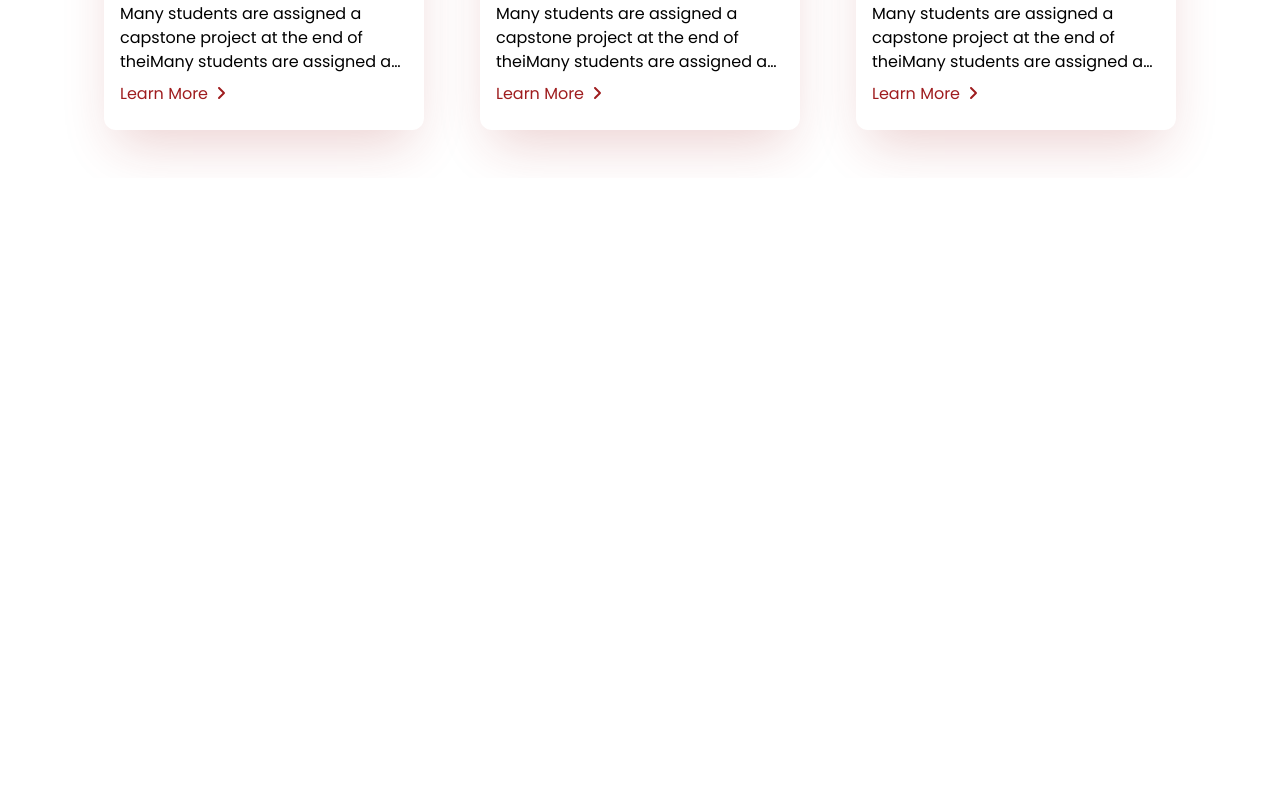
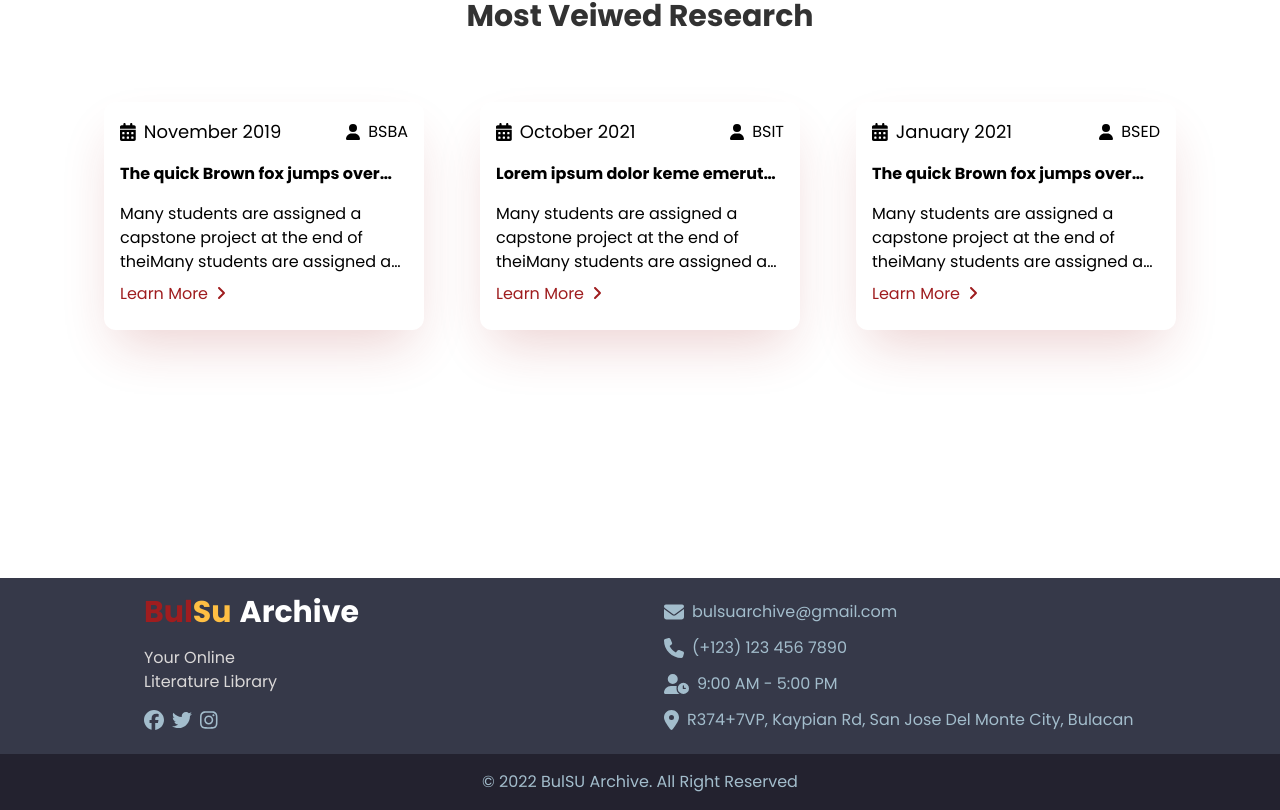
Before and after one commit to Ayban-17/BulSu-Archive, a React (Vite) app: page / in a window 1280 px wide. Shown: the part 2776-3586 px from the top of the page. Before the commit the page ends 2954 px from the top, so only its background shows below. Built offline with nearby package versions, Linux system fonts and the light colour scheme; a web font is replaced by a local one.

Commit message:
landing page done

```diff
--- a/package.json
+++ b/package.json
@@ -13,6 +13,7 @@
     "@emotion/react": "^11.11.0",
     "@emotion/styled": "^11.11.0",
     "@fortawesome/fontawesome-svg-core": "^6.4.0",
+    "@fortawesome/free-brands-svg-icons": "^6.4.0",
     "@fortawesome/free-solid-svg-icons": "^6.4.0",
     "@fortawesome/react-fontawesome": "^0.2.0",
     "@mui/material": "^5.13.3",
--- a/src/components/home/Home.jsx
+++ b/src/components/home/Home.jsx
@@ -3,6 +3,7 @@ import Hero from "./hero/Hero";
 import Holdings from "./holdings/Holdings";
 import Features from "./features/Features";
 import MostViewed from "./MostViewed/MostViewed";
+import Footer from "./footer/Footer";
 
 const Home = () => {
   return (
@@ -12,6 +13,7 @@ const Home = () => {
       <Holdings />
       <Features />
       <MostViewed />
+      <Footer />
     </div>
   );
 };
--- a/src/components/home/MostViewed/MostViewed.jsx
+++ b/src/components/home/MostViewed/MostViewed.jsx
@@ -31,7 +31,7 @@ const contents = [
 
 const MostViewed = () => {
   return (
-    <section className="">
+    <section className="h-screen flex flex-col justify-center items-center">
       <Title title="Most Veiwed Research" style={title} />
 
       <div className="max-w-sm p-5 my-0 mx-auto md:max-w-full md:flex md:justify-center">
--- a/src/components/home/features/Features.jsx
+++ b/src/components/home/features/Features.jsx
@@ -17,7 +17,7 @@ const styleMla =
 //Contents
 const content = {
   apa: {
-    title: "LEARN HOW TO CITATE A PAPER",
+    title: "LEARN HOW TO CITE A PAPER",
     text: "Write your citation in APA format",
     description:
       "The APA style manual outlines the formatting and indication requirements for references in research papers. To make sure that your research paper is easy to read and has all of the crucial information, APA provides style and writing guidelines.",
@@ -26,7 +26,7 @@ const content = {
     display: "flex-row",
   },
   mla: {
-    title: "LEARN HOW TO CITATE A PAPER",
+    title: "LEARN HOW TO CITE A PAPER",
     text: "Write your citation in MLA format",
     description:
       "MLA offers writers with a technique for citing their sources in their essays and Works Cited pages using parenthetical citation. MLA enhances writers' legitimacy by highlighting their adherence to their sources.",
--- /dev/null
+++ b/src/components/home/footer/Footer.jsx
@@ -0,0 +1,111 @@
+import Logo from "../header/Logo";
+import Title from "../reusable/Title";
+import Text from "../reusable/Text";
+import Icon from "../reusable/Icon";
+import {
+  faFacebook,
+  faTwitter,
+  faInstagram,
+} from "@fortawesome/free-brands-svg-icons";
+import {
+  faEnvelope,
+  faPhone,
+  faUserClock,
+  faLocationDot,
+} from "@fortawesome/free-solid-svg-icons";
+
+//STYLES
+const iconStyle =
+  "text-footerText1 m-2 text-3xl md:text-xl cursor-pointer hover:transform hover:scale-125 lg:m-0 lg:mr-2";
+const title = "text-footerText2";
+const logo = "text-white";
+
+//CONTENTS
+const icons = [faFacebook, faTwitter, faInstagram];
+const informations = [
+  {
+    icon: faEnvelope,
+    text: "bulsuarchive@gmail.com",
+    link: "https://mail.google.com/mail/u/0/?tab=rm&ogbl#inbox?compose=new",
+  },
+  { icon: faPhone, text: "(+123) 123 456 7890", link: "" },
+  {
+    icon: faUserClock,
+    text: "9:00 AM - 5:00 PM",
+    link: "",
+  },
+  {
+    icon: faLocationDot,
+    text: "R374+7VP, Kaypian Rd, San Jose Del Monte City, Bulacan",
+    link: "https://www.google.com/maps/place/Bulacan+State+University+-+Sarmiento+Campus/@14.8132224,121.0407273,15z/data=!4m7!3m6!1s0x3397af72d79b3177:0x226158a75fd9e553!8m2!3d14.8132953!4d121.0571761!15sCilidWxhY2FuIHN0YXRlIHVuaXZlcnNpdHkgc2FybWllbnRvIGNhbXB1c5IBBnNjaG9vbOABAA!16s%2Fg%2F11c2kfj_k1?coh=164777&entry=tt&shorturl=1",
+  },
+];
+
+const Footer = () => {
+  return (
+    <section className="font-poppins">
+      <div className="bg-footerbg1  lg:grid lg:grid-cols-2 lg:px-32">
+        <div className=" flex flex-col items-center p-4 gap-4 lg:items-start">
+          <Logo style={logo} />
+          <div className="text-center lg:text-left">
+            <Title title="Your Online " style={title} />
+            <Title title="Literature Library" style={title} />
+          </div>
+          <div className="text-center sm:flex">
+            <div className="m-2 lg:m-0">
+              {icons.map((icon, index) => {
+                return <Icon key={index} icon={icon} style={iconStyle} />;
+              })}
+            </div>
+            <div className="flex gap-5 m-4 sm:mx-2 sm:mb-8 items-center  lg:hidden">
+              {informations.map((info, index) => {
+                const { icon, link } = info;
+                return (
+                  <a
+                    key={index}
+                    href={link}
+                    target="_blank"
+                    rel="noreferrer"
+                    className="flex items-center"
+                  >
+                    <Icon
+                      icon={icon}
+                      style="text-footerText1 text-2xl  cursor-pointer hover:transform hover:scale-125 sm:text-3xl md:text-xl"
+                    />
+                  </a>
+                );
+              })}
+            </div>
+          </div>
+        </div>
+        <div className="hidden lg:flex lg:flex-col lg:p-4 ">
+          {informations.map((info, index) => {
+            const { icon, text, link } = info;
+            return (
+              <a
+                key={index}
+                href={link}
+                target="_blank"
+                rel="noreferrer"
+                className="flex items-center"
+              >
+                <Icon
+                  icon={icon}
+                  style="text-footerText1 text-2xl  cursor-pointer hover:transform hover:scale-125 sm:text-3xl md:text-xl  p-2"
+                />
+                <Text text={text} style="text-footerText1" />
+              </a>
+            );
+          })}
+        </div>
+      </div>
+      <div className="flex justify-center p-4 bg-footerbg2">
+        <p className="text-footerText1">
+          © 2022 BulSU Archive. All Right Reserved
+        </p>
+      </div>
+    </section>
+  );
+};
+
+export default Footer;
--- a/src/components/home/header/Logo.jsx
+++ b/src/components/home/header/Logo.jsx
@@ -1,13 +1,18 @@
-const Logo = () => {
+import PropTypes from "prop-types";
+const Logo = ({ style }) => {
   return (
     <div className="flex w-fit cursor-pointer gap-2 font-bold font-poppins text-2xl sm:text-3xl ">
       <div>
         <span className="text-red">Bul</span>
         <span className="text-yellow">Su</span>
       </div>
-      <span>Archive</span>
+      <span className={style}>Archive</span>
     </div>
   );
 };
 
+Logo.propTypes = {
+  style: PropTypes.string,
+};
+
 export default Logo;
--- a/tailwind.config.js
+++ b/tailwind.config.js
@@ -9,6 +9,10 @@ export default {
       black: "#000000",
       white: "#ffffff",
       bgSearch: "#F0F2FA",
+      footerbg1: "#363949",
+      footerbg2: "#23222F",
+      footerText1: "#A3BDCC",
+      footerText2: "#DAD8D8",
     },
     fontFamily: {
       poppins: ["Poppins", "sans-serif"],
```
Also changed, not shown: 1 other file (tests, documents, lock files or other folders).
